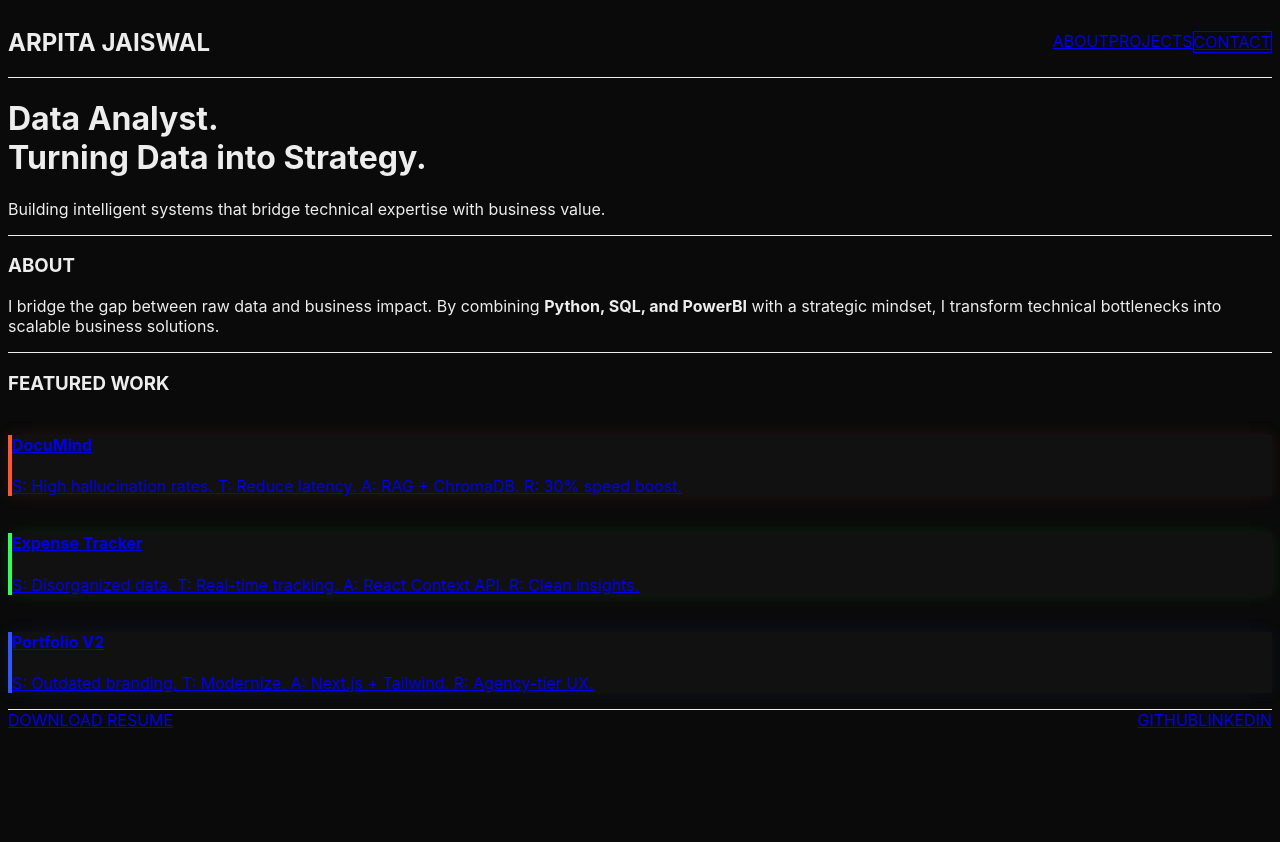
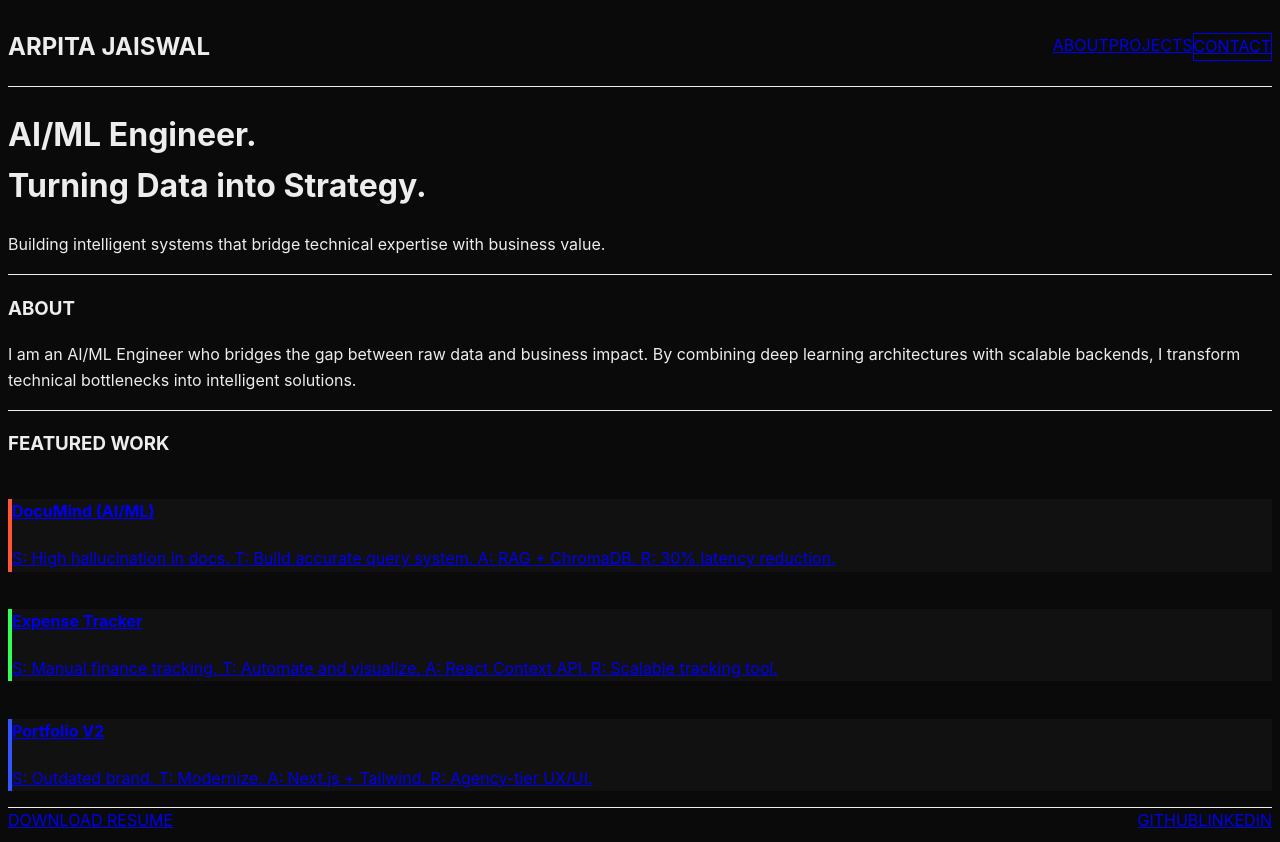
Before and after one commit to imarpitajaiswal/arpita-portfolio, a Next.js app: page / in a window 1280 px wide. Before the commit the page ends 800 px from the top, so only its background shows below. Built offline with nearby package versions, Linux system fonts and the light colour scheme.

Commit message:
feat:update all

```diff
--- a/app/components/AgencyProjectCard.tsx
+++ b/app/components/AgencyProjectCard.tsx
@@ -1,8 +1,8 @@
 export default function AgencyProjectCard({ p }: { p: any }) {
   return (
     <a href={p.link} target="_blank" rel="noopener noreferrer" className="block group">
-      <div className={`p-8 border-l-4 ${p.color} bg-[#111] hover:bg-[#161616] transition-all duration-300 transform hover:-translate-y-2`}>
-        <h4 className="text-xl font-bold mb-4 tracking-tight text-white group-hover:text-purple-400 transition-colors">{p.title}</h4>
+      <div className={`p-8 ${p.color} bg-[#111] hover:bg-[#161616] transition-all duration-300 transform hover:-translate-y-2 hover:shadow-lg`}>
+        <h4 className="text-xl font-bold mb-4 tracking-tight text-white group-hover:text-purple-400">{p.title}</h4>
         <p className="text-gray-400 text-sm leading-relaxed">{p.desc}</p>
       </div>
     </a>
--- a/app/globals.css
+++ b/app/globals.css
@@ -14,9 +14,9 @@ body {
   color: var(--text);
   font-family: 'Inter', sans-serif;
   scroll-behavior: smooth;
+  line-height: 1.6;
 }
 
-/* Custom Glow/Accent Classes */
-.accent-1 { border-color: #FF5733; box-shadow: 0 0 15px rgba(255, 87, 51, 0.1); }
-.accent-2 { border-color: #33FF57; box-shadow: 0 0 15px rgba(51, 255, 87, 0.1); }
-.accent-3 { border-color: #3357FF; box-shadow: 0 0 15px rgba(51, 87, 255, 0.1); }
+.accent-1 { border-left: 4px solid #FF5733; }
+.accent-2 { border-left: 4px solid #33FF57; }
+.accent-3 { border-left: 4px solid #3357FF; }
--- a/app/page.tsx
+++ b/app/page.tsx
@@ -1,38 +1,38 @@
 "use client";
-import { useEffect, useState } from "react";
 import AgencyProjectCard from "./components/AgencyProjectCard";
 
 const projects = [
-  { title: "DocuMind", desc: "S: High hallucination rates. T: Reduce latency. A: RAG + ChromaDB. R: 30% speed boost.", color: "accent-1", link: "https://github.com/imarpitajaiswal/documind" },
-  { title: "Expense Tracker", desc: "S: Disorganized data. T: Real-time tracking. A: React Context API. R: Clean insights.", color: "accent-2", link: "https://github.com/imarpitajaiswal/expense-tracker-program" },
-  { title: "Portfolio V2", desc: "S: Outdated branding. T: Modernize. A: Next.js + Tailwind. R: Agency-tier UX.", color: "accent-3", link: "https://github.com/imarpitajaiswal/arpita-portfolio" }
+  { title: "DocuMind (AI/ML)", desc: "S: High hallucination in docs. T: Build accurate query system. A: RAG + ChromaDB. R: 30% latency reduction.", color: "accent-1", link: "https://github.com/imarpitajaiswal/documind" },
+  { title: "Expense Tracker", desc: "S: Manual finance tracking. T: Automate and visualize. A: React Context API. R: Scalable tracking tool.", color: "accent-2", link: "https://github.com/imarpitajaiswal/expense-tracker-program" },
+  { title: "Portfolio V2", desc: "S: Outdated brand. T: Modernize. A: Next.js + Tailwind. R: Agency-tier UX/UI.", color: "accent-3", link: "https://github.com/imarpitajaiswal/arpita-portfolio" }
 ];
 
 export default function Portfolio() {
   return (
-    <main className="max-w-6xl mx-auto px-8 py-16 text-[#ededed]">
-      {/* Navbar - Fixed the crowding */}
+    <main className="max-w-6xl mx-auto px-8 py-16 bg-[#0a0a0a] min-h-screen text-[#ededed]">
+      {/* Navigation */}
       <nav className="flex justify-between items-center py-6 mb-20 border-b border-gray-900">
         <h1 className="font-bold text-lg tracking-widest">ARPITA JAISWAL</h1>
-        <div className="flex gap-8 font-light text-xs uppercase tracking-widest">
-          {["About", "Projects"].map(item => <a href={`#${item.toLowerCase()}`} key={item} className="hover:text-purple-400 transition">{item}</a>)}
-          <a href="#footer" className="border border-white px-4 py-1 hover:bg-white hover:text-black transition">Contact</a>
+        <div className="flex gap-8 font-light text-xs uppercase tracking-widest text-gray-400">
+          <a href="#about" className="hover:text-white transition">About</a>
+          <a href="#projects" className="hover:text-white transition">Projects</a>
+          <a href="#footer" className="border border-gray-700 px-4 py-1 hover:border-white transition">Contact</a>
         </div>
       </nav>
 
-      {/* Hero Section - Single Source of Truth */}
+      {/* Hero */}
       <header className="mb-32">
-        <h1 className="text-8xl font-bold mb-8 tracking-tighter leading-tight">Data Analyst.<br/>Turning Data into Strategy.</h1>
+        <h1 className="text-7xl font-bold mb-8 tracking-tighter leading-tight">AI/ML Engineer.<br/>Turning Data into Strategy.</h1>
         <p className="text-2xl text-gray-400 font-light max-w-2xl">Building intelligent systems that bridge technical expertise with business value.</p>
       </header>
 
-      {/* About Section */}
+      {/* About */}
       <section id="about" className="py-20 border-t border-gray-900">
         <h3 className="text-xs uppercase tracking-widest text-gray-500 mb-6">About</h3>
-        <p className="text-3xl font-light leading-relaxed max-w-3xl">I bridge the gap between raw data and business impact. By combining <strong>Python, SQL, and PowerBI</strong> with a strategic mindset, I transform technical bottlenecks into scalable business solutions.</p>
+        <p className="text-3xl font-light leading-relaxed max-w-3xl">I am an AI/ML Engineer who bridges the gap between raw data and business impact. By combining deep learning architectures with scalable backends, I transform technical bottlenecks into intelligent solutions.</p>
       </section>
 
-      {/* Projects Grid */}
+      {/* Projects */}
       <section id="projects" className="py-20 border-t border-gray-900">
         <h3 className="text-xs uppercase tracking-widest text-gray-500 mb-12">Featured Work</h3>
         <div className="grid md:grid-cols-3 gap-8">
@@ -41,11 +41,11 @@ export default function Portfolio() {
       </section>
 
       {/* Footer */}
-      <footer id="footer" className="py-20 border-t border-gray-900 flex justify-between items-center text-xs uppercase tracking-widest">
+      <footer id="footer" className="py-20 border-t border-gray-900 flex justify-between items-center text-xs uppercase tracking-widest text-gray-500">
         <a href="/resume.pdf" className="bg-white text-black px-8 py-3 font-bold hover:bg-gray-200 transition">Download Resume</a>
-        <div className="flex gap-8 text-gray-500">
-          <a href="https://github.com/imarpitajaiswal" target="_blank">GitHub</a>
-          <a href="https://www.linkedin.com/in/imarpitajaiswal/" target="_blank">LinkedIn</a>
+        <div className="flex gap-8">
+          <a href="https://github.com/imarpitajaiswal" target="_blank" className="hover:text-white transition">GitHub</a>
+          <a href="https://www.linkedin.com/in/imarpitajaiswal/" target="_blank" className="hover:text-white transition">LinkedIn</a>
         </div>
       </footer>
     </main>
```
